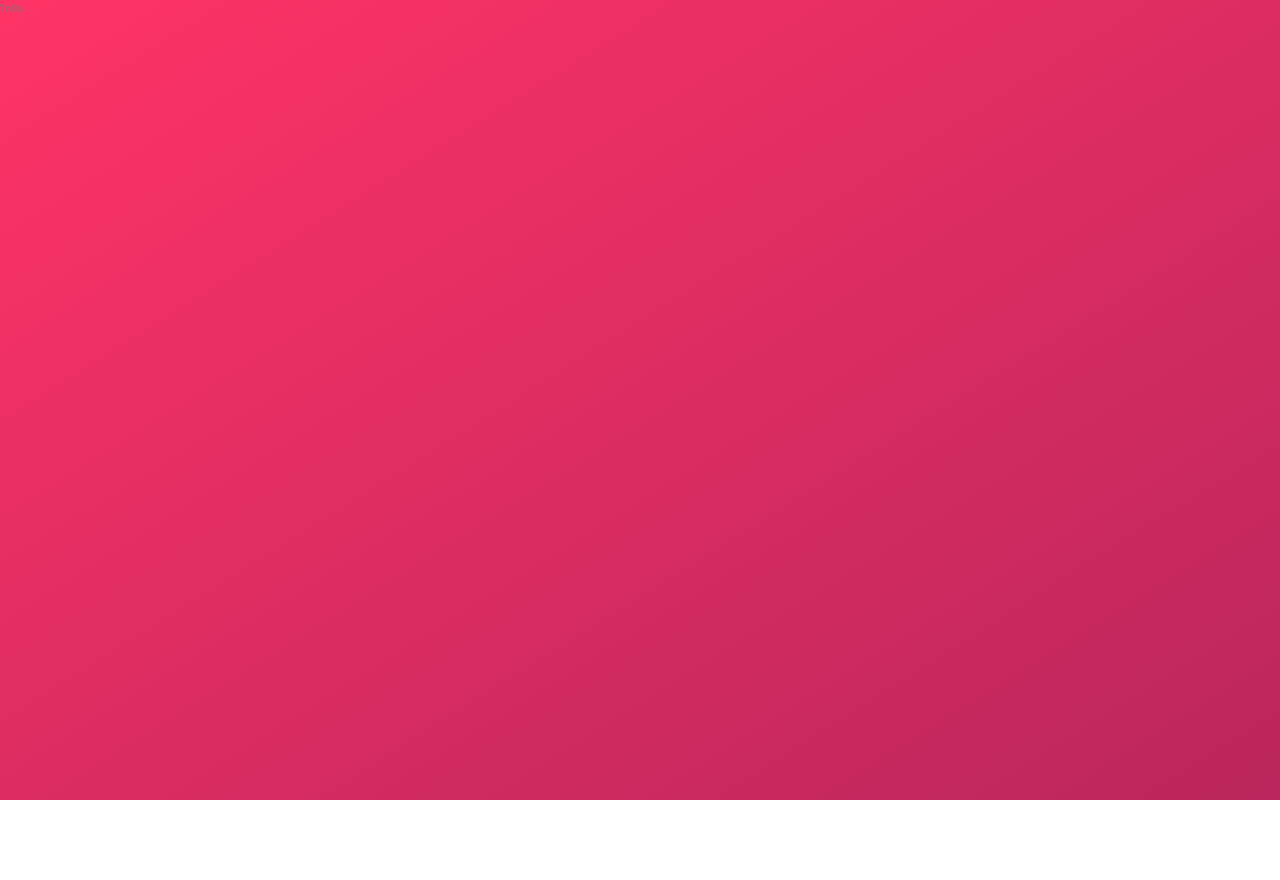
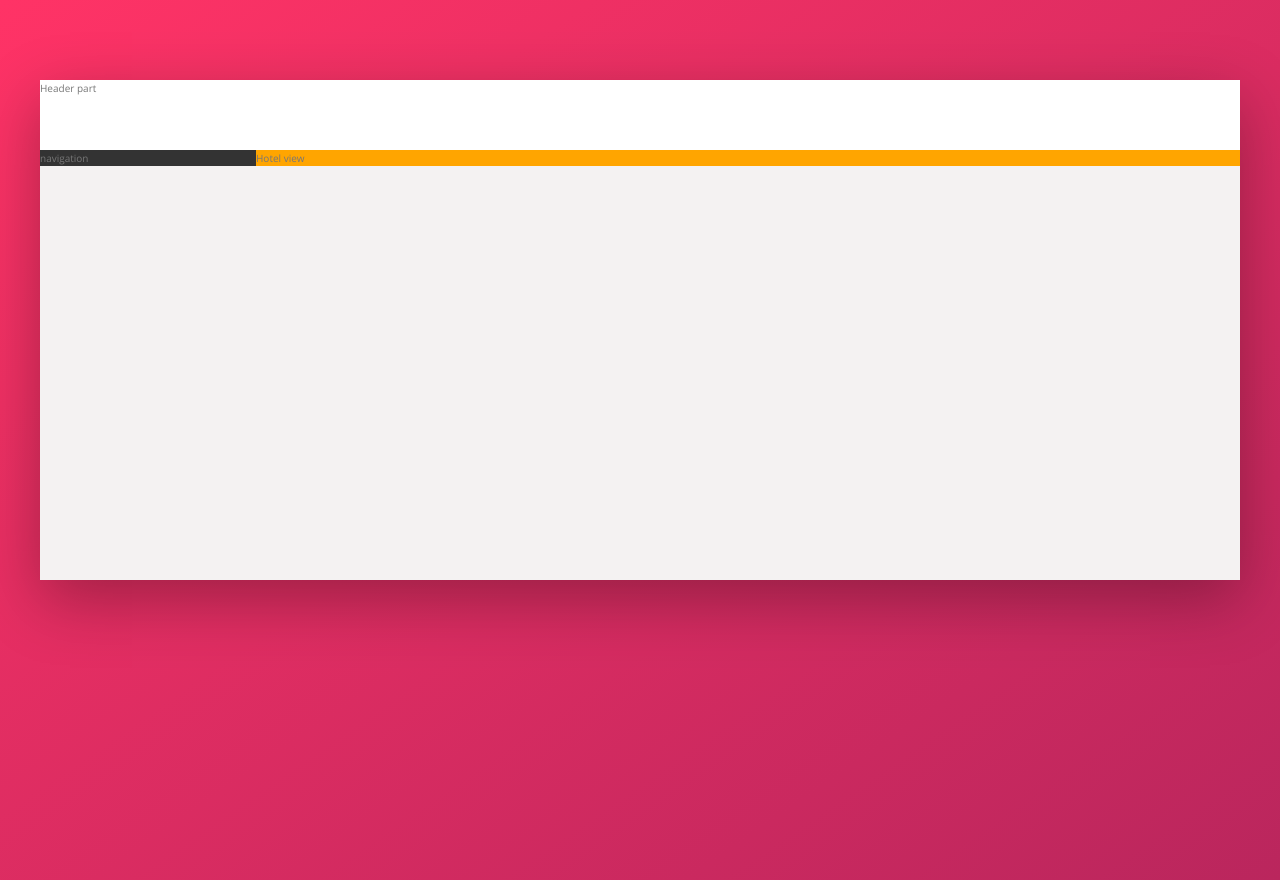
Before and after one commit to tiagoeborsanyi/css, a website: page trillo/index.html in a window 1280 px wide. Before the commit the page ends 800 px from the top, so only its background shows below. Drawn offline with nearby package versions, Linux system fonts and the light colour scheme.

Commit message:
build the overall layout - trillo

```diff
--- a/trillo/index.html
+++ b/trillo/index.html
@@ -11,6 +11,18 @@
         <title>trillo &mdash; Your all-in-one booking app</title>
     </head>
     <body>
-        Trillo
+        <div class="container">
+            <header class="header">
+                Header part
+            </header>
+            <div class="content">
+                <nav class="sidebar">
+                    navigation
+                </nav>
+                <main class="hotel-view">
+                    Hotel view
+                </main>
+            </div>
+        </div>
     </body>
 </html>
--- a/trillo/sass/_base.scss
+++ b/trillo/sass/_base.scss
@@ -11,6 +11,8 @@
     --color-grey-dark-1: #333;
     --color-grey-dark-2: #777;
     --color-grey-dark-3: #999;
+
+    --shadow-dark: 0 2rem 6rem rgba(0,0,0,.3);
 }
 
 * {
--- a/trillo/sass/_layout.scss
+++ b/trillo/sass/_layout.scss
@@ -0,0 +1,30 @@
+.container {
+    max-width: 120rem;
+    margin: 8rem auto;
+    background-color: var(--color-grey-light-2);
+    box-shadow: var(--shadow-dark);
+
+    min-height: 50rem;
+}
+
+.header {
+    height: 7rem;
+    background-color: #fff;
+    border-bottom: var(--color-grey-light-2);
+}
+
+.content {
+    display: flex;
+}
+
+.sidebar {
+    background-color: var(--color-grey-dark-1);
+
+    flex: 0 0 18%;
+}
+
+.hotel-view {
+    background-color: orange;
+
+    flex: 1;
+}
```
Also changed, not shown: trillo/css/style.css.
